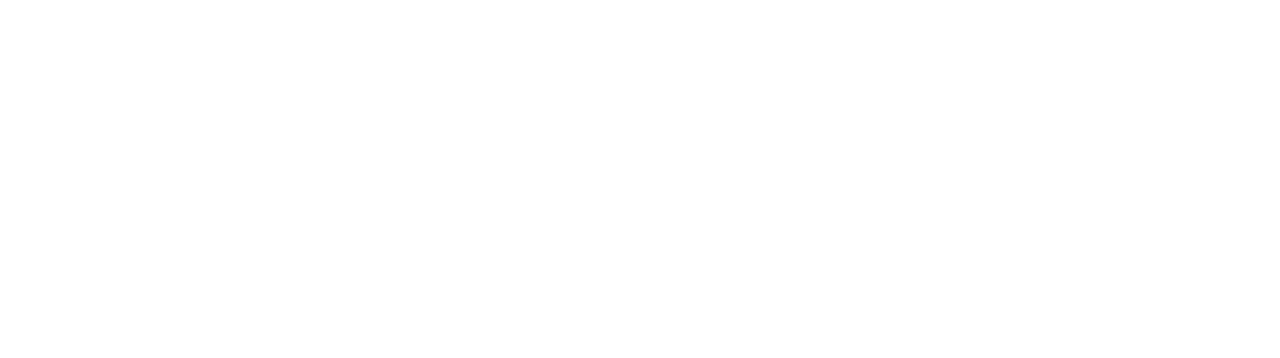
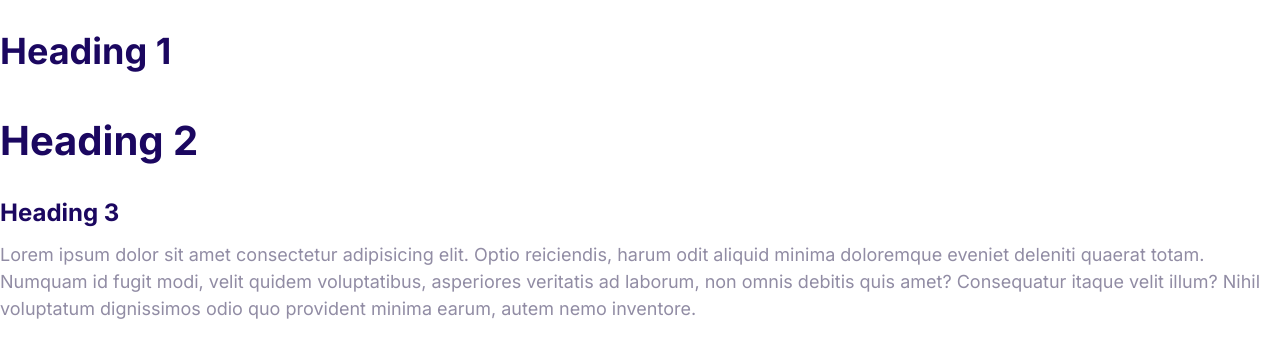
Before and after one commit to abdulsami822/hosting-website, a plain HTML site: page index.html in a window 1280 px wide. Drawn offline with Linux system fonts and the light colour scheme.

Commit message:
define the typography

```diff
--- a/css/index.css
+++ b/css/index.css
@@ -5,3 +5,55 @@
   --heading-color: #1b0760;
   --body-color: #918ca4;
 }
+
+*,
+*::before,
+*::after {
+  box-sizing: border-box;
+}
+
+html {
+  font-size: 62.5%;
+}
+
+body {
+  font-family: Inter, Arial, Arial, Helvetica, sans-serif;
+  color: var(--body-color);
+  font-size: 2rem;
+  line-height: 1.5;
+}
+
+h1,
+h2,
+h3 {
+  color: var(--heading-color);
+  margin-bottom: 1rem;
+}
+
+h1 {
+  font-size: 7rem;
+}
+
+h2 {
+  font-size: 4rem;
+}
+
+h3 {
+  font-size: 3rem;
+}
+
+p {
+  margin-top: 0;
+}
+
+@media (min-width: 1024px) {
+  body {
+    font-size: 1.8rem;
+  }
+  h1 {
+    font-size: 8rem;
+  }
+  h3 {
+    font-size: 2.4rem;
+  }
+}
--- a/index.html
+++ b/index.html
@@ -4,9 +4,27 @@
     <meta charset="UTF-8" />
     <meta http-equiv="X-UA-Compatible" content="IE=edge" />
     <meta name="viewport" content="width=device-width, initial-scale=1.0" />
+    <link rel="preconnect" href="https://fonts.googleapis.com" />
+    <link rel="preconnect" href="https://fonts.gstatic.com" crossorigin />
+    <link
+      href="https://fonts.googleapis.com/css2?family=Inter:wght@400;700&display=swap"
+      rel="stylesheet"
+    />
     <link rel="stylesheet" href="css/index.css" />
     <link rel="stylesheet" href="css/normalize.css" />
-    <title>Moshified</title>
+    <title>Hostingify</title>
   </head>
-  <body></body>
+  <body>
+    <h1>Heading 1</h1>
+    <h2>Heading 2</h2>
+    <h3>Heading 3</h3>
+    <p>
+      Lorem ipsum dolor sit amet consectetur adipisicing elit. Optio reiciendis,
+      harum odit aliquid minima doloremque eveniet deleniti quaerat totam.
+      Numquam id fugit modi, velit quidem voluptatibus, asperiores veritatis ad
+      laborum, non omnis debitis quis amet? Consequatur itaque velit illum?
+      Nihil voluptatum dignissimos odio quo provident minima earum, autem nemo
+      inventore.
+    </p>
+  </body>
 </html>
```
